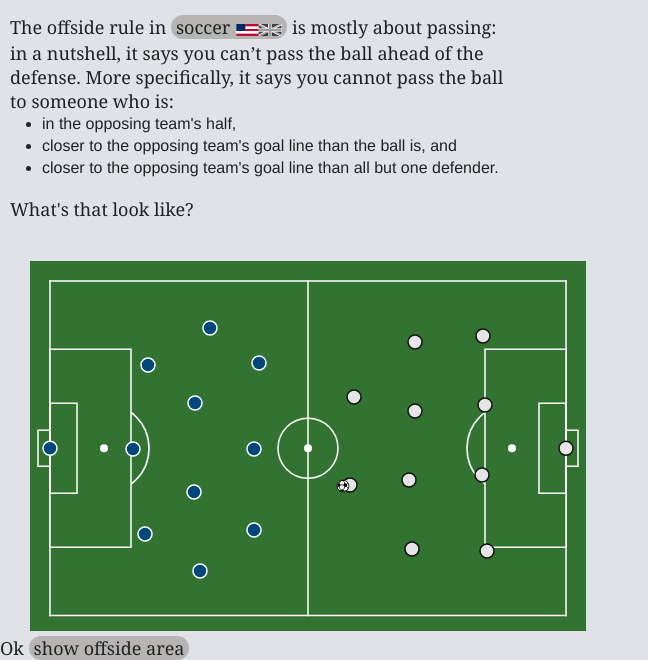
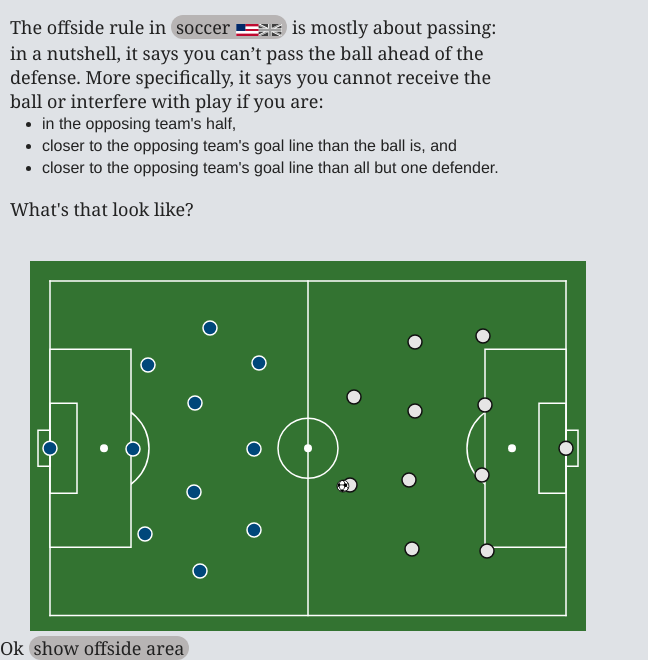
Before and after one commit to futuraprime/offside, a website: page index.html in a window 1280 px wide. Shown: the part 145-805 px from the top of the page, without its empty margins (0-648 px from the left). Drawn offline with Linux system fonts and the light colour scheme.

Commit message:
Text tweaks.

```diff
--- a/index.html
+++ b/index.html
@@ -15,7 +15,7 @@
     <h1>What's Offside?</h1>
     <div class="intro-text">
         <p>If you&rsquo;re watching the World Cup this month, you&rsquo;ll certainly encounter the offside rule a few times. What's &ldquo;offside&rdquo; mean?</p>
-        <p>The offside rule in <a href="#" id="soccer_link" class="interactive-link"><span class="soccer">soccer</span></a> is mostly about passing: in a nutshell, it says you can&rsquo;t pass the ball ahead of the defense. More specifically, it says you cannot pass the ball to someone who is:</p>
+        <p>The offside rule in <a href="#" id="soccer_link" class="interactive-link"><span class="soccer">soccer</span></a> is mostly about passing: in a nutshell, it says you can&rsquo;t pass the ball ahead of the defense. More specifically, it says you cannot receive the ball or interfere with play if you are:</p>
         <ul>
             <li>in the opposing team's half,</li>
             <li>closer to the opposing team's goal line than the ball is, and</li>
```
